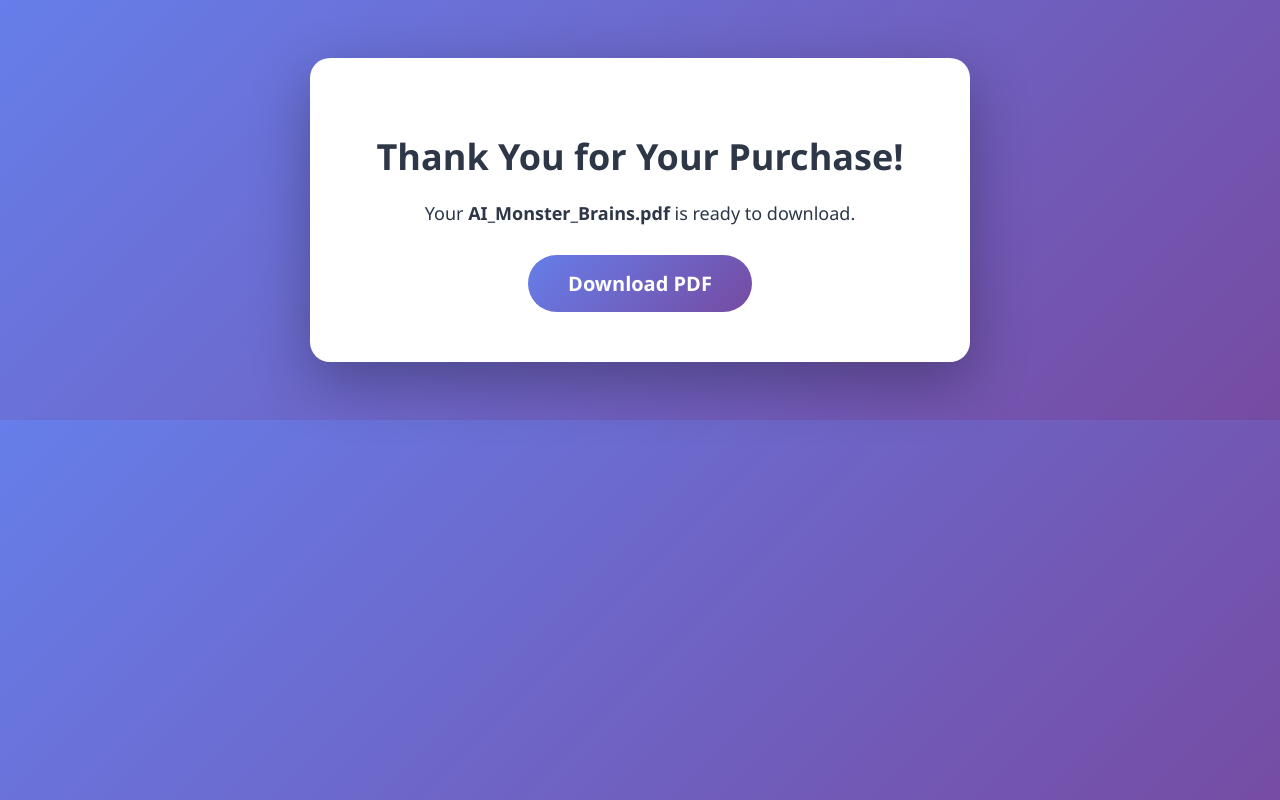
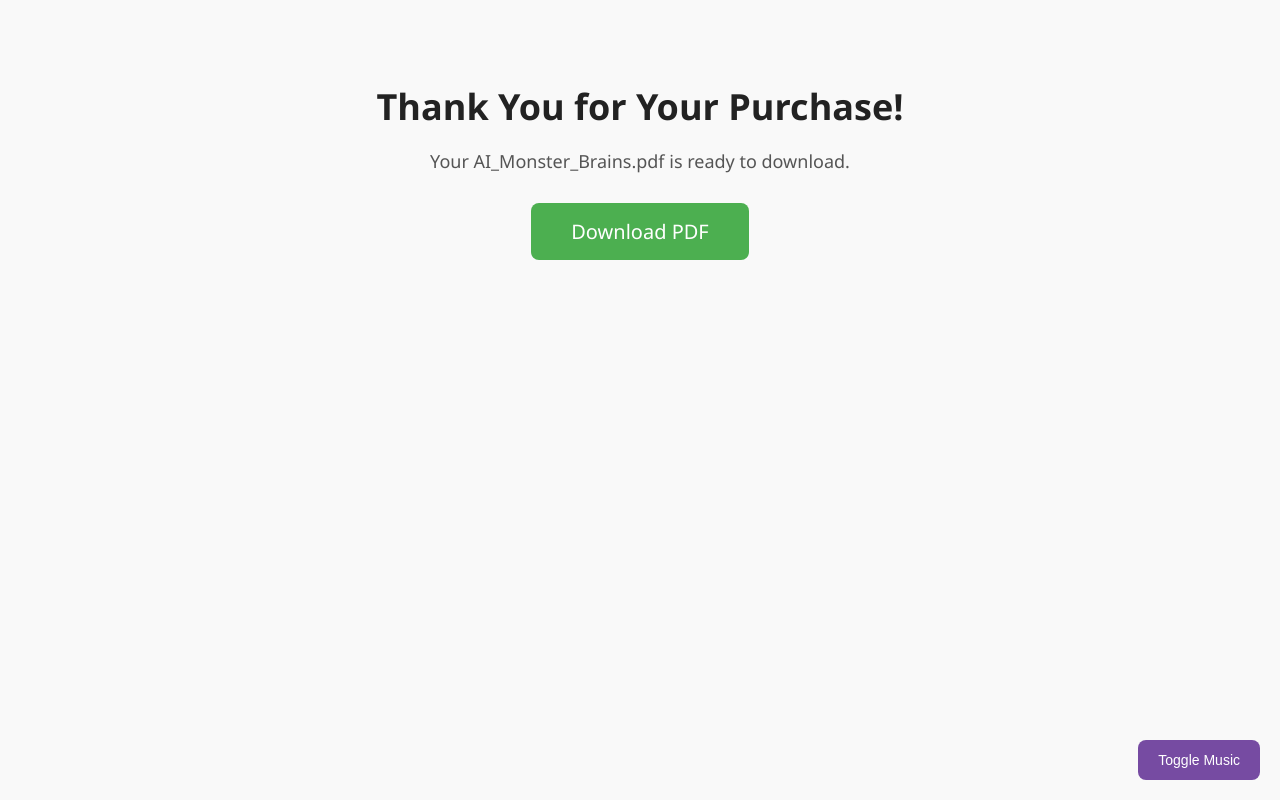
Before and after one commit to openinfo-automation/my_digital_shop, a Flask app: page /success in a window 1280 px wide. Run offline with Flask 3, Linux system fonts and the light colour scheme.

Commit message:
Refactor success page styling and functionality

```diff
--- a/templates/success.html
+++ b/templates/success.html
@@ -4,41 +4,18 @@
 <meta charset="UTF-8">
 <meta name="viewport" content="width=device-width, initial-scale=1.0">
 <title>Thank You!</title>
-<link rel="icon" href="/static/favicon.ico">
 <style>
-body {
-    font-family: 'Segoe UI', Tahoma, Geneva, Verdana, sans-serif;
-    text-align: center;
-    padding: 50px;
-    background: linear-gradient(135deg, #667eea 0%, #764ba2 100%);
-    color: #2d3748;
+body { font-family: 'Segoe UI', Tahoma, Geneva, Verdana, sans-serif; text-align: center; padding: 50px; background: #f9f9f9; }
+h1 { color: #222; font-size: 36px; margin-bottom: 10px; }
+p { font-size: 18px; color: #555; margin-bottom: 30px; }
+.download-button {
+    padding: 15px 40px; font-size: 20px; cursor: pointer; background: #4CAF50; color: white; border: none; border-radius: 8px; transition: background 0.3s; text-decoration: none; display: inline-block;
 }
-.container {
-    max-width: 600px;
-    margin: 0 auto;
-    background: white;
-    border-radius: 20px;
-    box-shadow: 0 20px 60px rgba(0,0,0,0.3);
-    padding: 50px 30px;
-}
-h1 { font-size: 36px; margin-bottom: 20px; font-weight: 700; }
-p { font-size: 18px; margin-bottom: 30px; }
-.download-button {
-    padding: 15px 40px;
-    font-size: 20px;
-    cursor: pointer;
-    background: linear-gradient(135deg, #667eea 0%, #764ba2 100%);
-    color: white;
-    border: none;
-    border-radius: 50px;
-    transition: all 0.3s;
-    font-weight: 600;
-    text-decoration: none;
-    display: inline-block;
-}
-.download-button:hover {
-    transform: translateY(-2px);
-    box-shadow: 0 6px 20px rgba(102, 126, 234, 0.6);
+.download-button:hover { background: #45a049; }
+
+#music-toggle {
+    position: fixed; bottom: 20px; right: 20px; padding: 12px 20px; font-size: 14px; cursor: pointer;
+    background: #764ba2; color: white; border: none; border-radius: 8px; z-index: 999;
 }
 </style>
 </head>
@@ -48,18 +25,27 @@ p { font-size: 18px; margin-bottom: 30px; }
 <audio autoplay loop id="bg-music">
     <source src="/static/mysong.mp3" type="audio/mpeg">
 </audio>
+<button id="music-toggle">Toggle Music</button>
 
-<div class="container">
-    <h1>Thank You for Your Purchase!</h1>
-    <p>Your <strong>AI_Monster_Brains.pdf</strong> is ready to download.</p>
-    <a href="/static/AI_Monster_Brains.pdf" download class="download-button">Download PDF</a>
-</div>
+<h1>Thank You for Your Purchase!</h1>
+<p>Your AI_Monster_Brains.pdf is ready to download.</p>
+<a href="/download" class="download-button">Download PDF</a>
 
 <script>
-// Play audio on first click for mobile
+// Music toggle
+const musicBtn = document.getElementById('music-toggle');
+const bgMusic = document.getElementById('bg-music');
+musicBtn.addEventListener('click', () => {
+    if (bgMusic.paused) {
+        bgMusic.play();
+    } else {
+        bgMusic.pause();
+    }
+});
+
+// Mobile autoplay workaround
 document.addEventListener("click", function() {
-    const audio = document.getElementById("bg-music");
-    if(audio) audio.play();
+    if (bgMusic.paused) bgMusic.play();
 }, { once: true });
 </script>
 
```
